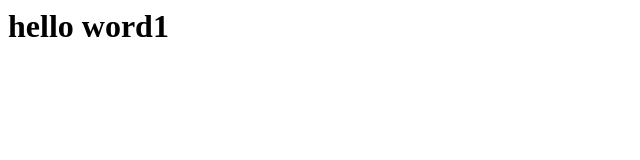
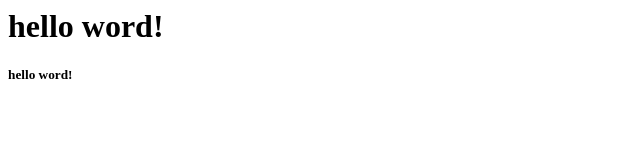
Before and after one commit to PengWeibin-Mars/zalotest.github.io, a plain HTML site: page index.html in a window 1280 px wide. Shown: the full height of the page, 0-640 px from the left. Drawn offline with Linux system fonts and the light colour scheme.

Commit message:
Update index.html

```diff
--- a/index.html
+++ b/index.html
@@ -1 +1,2 @@
-<h1>hello word1<h1>
+<h1>hello word!<h1>
+<h5>hello word!<h5>
```
